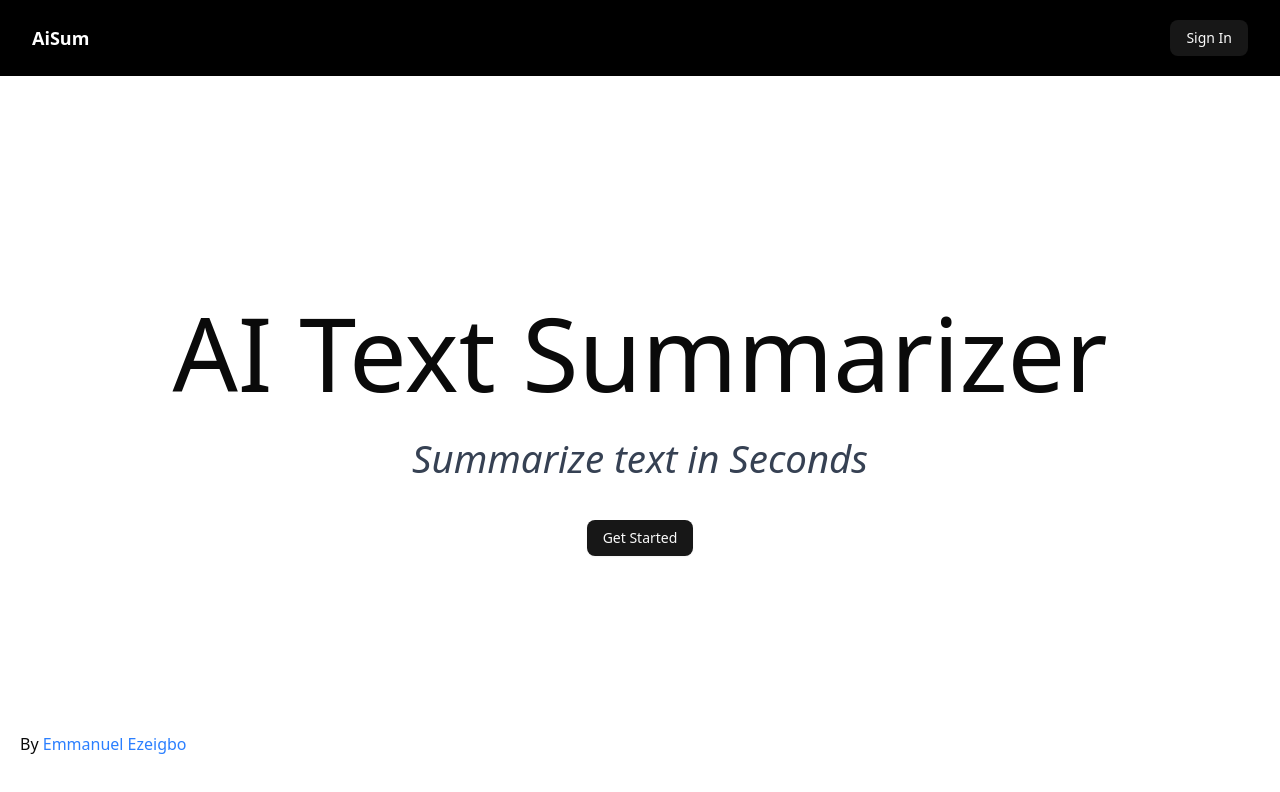
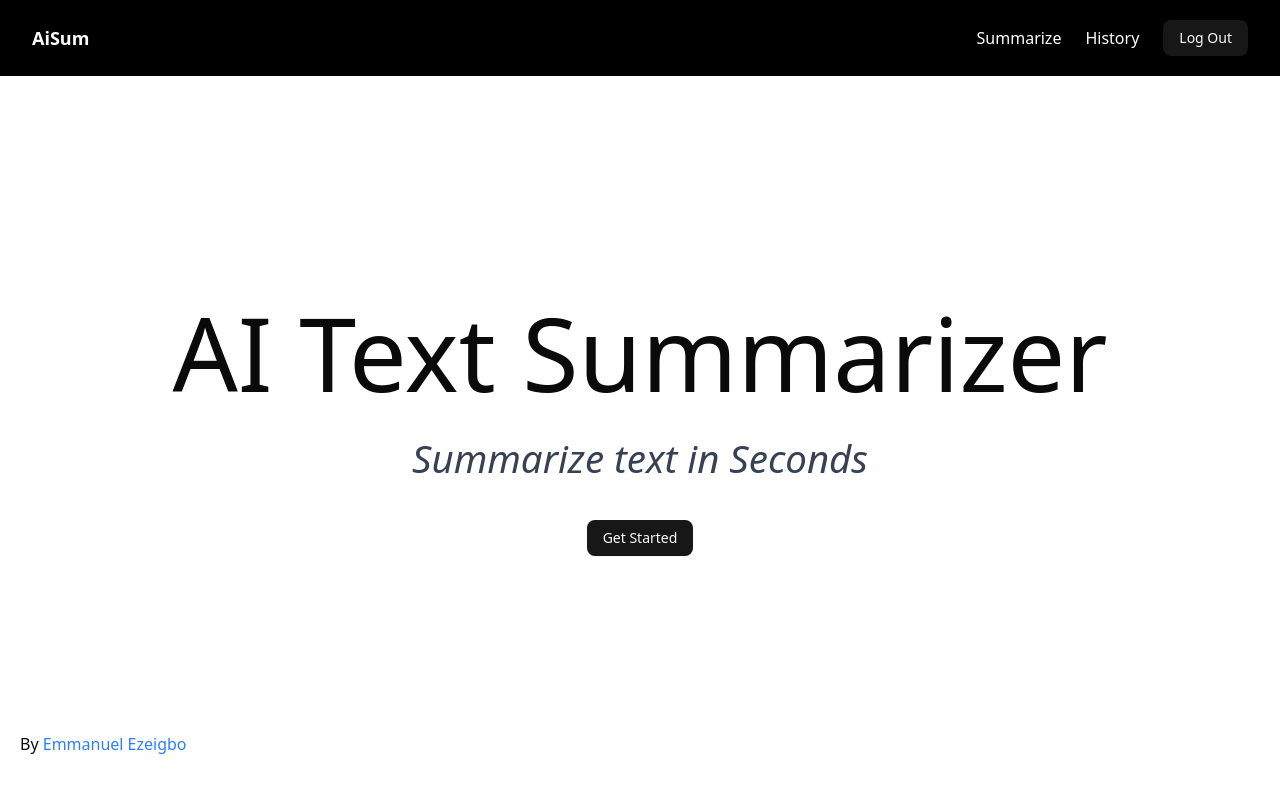
Before and after one commit to ezeigboemmanuel/AI_Text_Summarizer, a Next.js app in the folder my-app/: page / in a window 1280 px wide. Shown: the top 792 px of the page. Built offline with nearby package versions, Linux system fonts and the light colour scheme.

Commit message:
update Navbar

```diff
--- a/my-app/components/Navbar.tsx
+++ b/my-app/components/Navbar.tsx
@@ -3,6 +3,7 @@ import { Button } from "./ui/button";
 import Link from "next/link";
 
 const Navbar = () => {
+  const signedIn = true;
   return (
     <div className="bg-black text-white flex justify-between items-center py-5 px-8">
       <div>
@@ -10,9 +11,17 @@ const Navbar = () => {
           AiSum
         </Link>
       </div>
-      <div>
-        <Button>Sign In</Button>
-      </div>
+      {signedIn ? (
+        <div className="flex items-center space-x-6">
+          <Link href="/summarize" className="hover:underline">Summarize</Link>
+          <Link href="/history" className="hover:underline">History</Link>
+          <Button>Log Out</Button>
+        </div>
+      ) : (
+        <div>
+          <Button>Sign In</Button>
+        </div>
+      )}
     </div>
   );
 };
```
